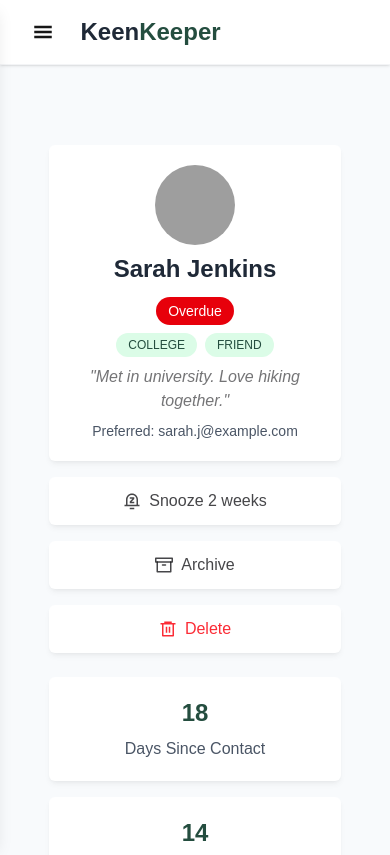
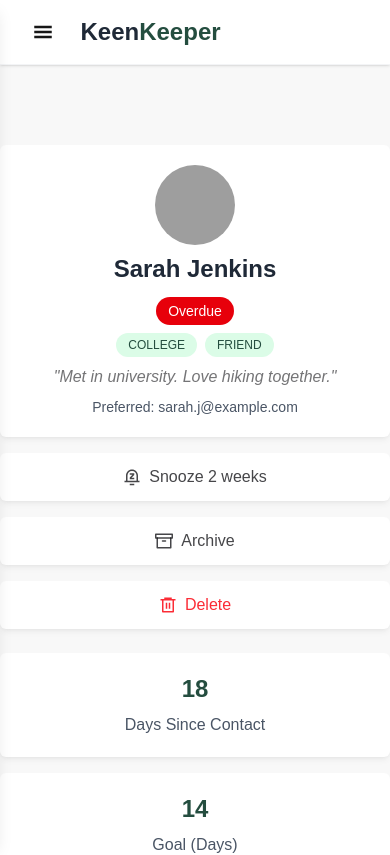
Before and after one commit to jubairalamdev/keen-keeper-A7, a Next.js app: page /friends/1 in a window 390 px wide. Shown: the top 855 px of the page. Built offline with nearby package versions, Linux system fonts and the light colour scheme; grey boxes are pictures that could not be loaded.

Commit message:
dynamic friend detail page responsive done

```diff
--- a/src/app/friends/[friendId]/page.jsx
+++ b/src/app/friends/[friendId]/page.jsx
@@ -37,8 +37,8 @@ const FriendDetailsPage = () => {
     }
 
     return (
-        <div className="bg-[#f8fafc] py-20 text-base-content/90">
-            <div className="w-9/12 mx-auto grid grid-cols-1 sm:grid-cols-2 lg:grid-cols-3 gap-6">
+        <div className="bg-base-200 py-20 text-base-content/90">
+            <div className="max-w-290 mx-auto grid grid-cols-1 sm:grid-cols-2 lg:grid-cols-3 gap-6">
                 <div className="space-y-4">
                     <div className="bg-white rounded-md shadow-md shadow-base-content/5 transition p-5 text-center space-y-2">
                         <div className="flex justify-center items-center">
```
